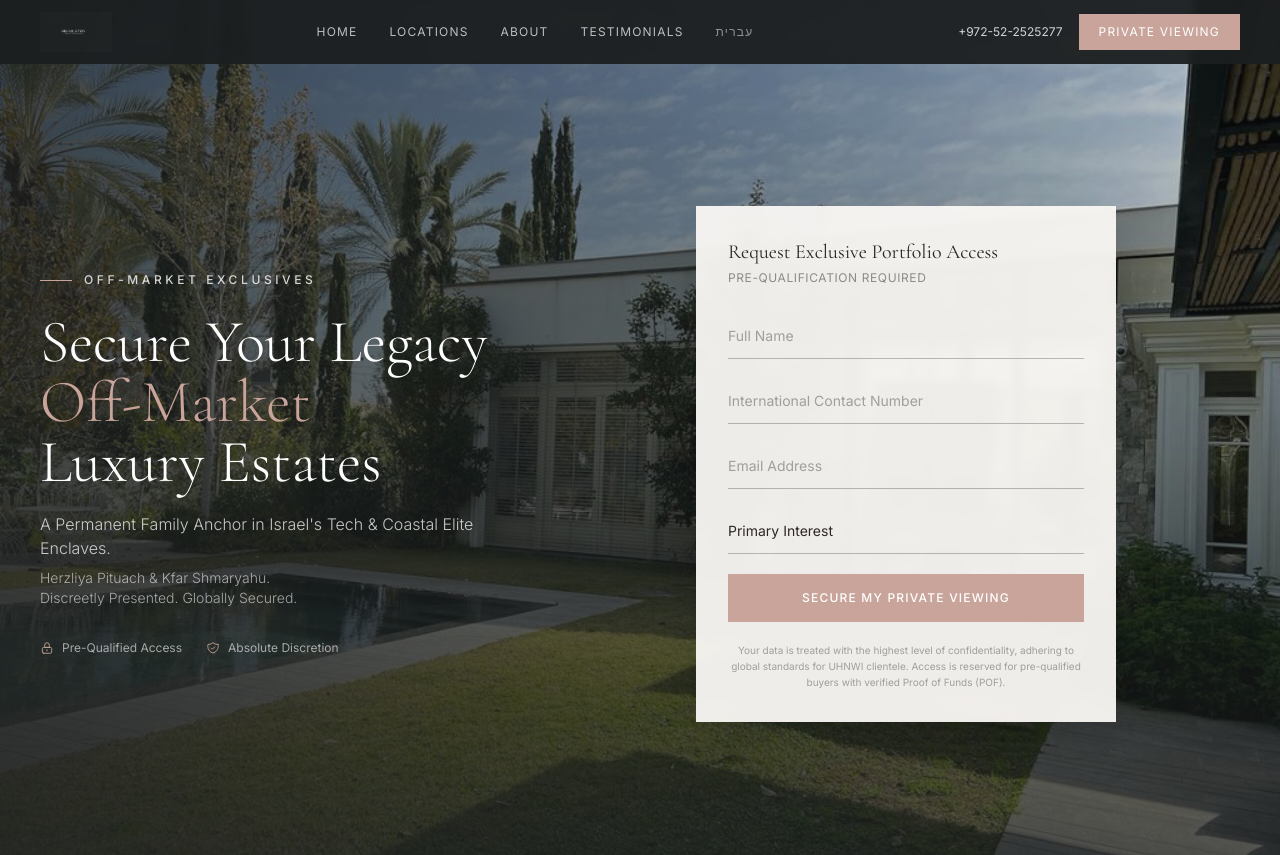
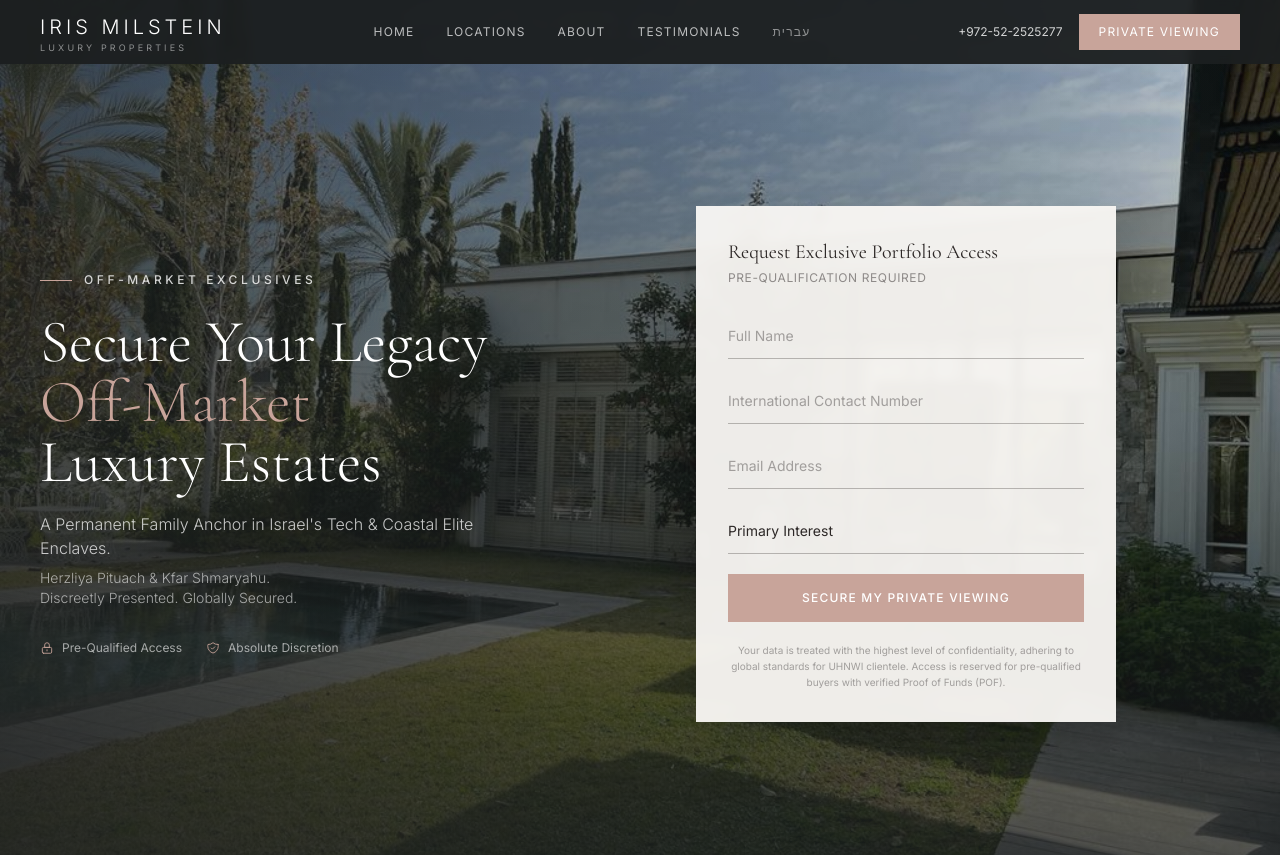
Before and after one commit to shaigatzek/iris-milstein, a Next.js app: page / in a window 1280 px wide. Shown: the top 855 px of the page. Built offline with nearby package versions, Linux system fonts and the light colour scheme.

Commit message:
Replace logo image with text in navbar and footer
Co-Authored-By: Claude Sonnet 4.6 <noreply@anthropic.com>

```diff
--- a/app/he/page.tsx
+++ b/app/he/page.tsx
@@ -126,8 +126,9 @@ function NavBarHe() {
         </div>
 
         {/* Logo — flex-shrink-0 keeps it in normal flow, right side in RTL */}
-        <a href="/he" className="flex-shrink-0">
-          <Image src="/images/logo-white.png" alt="Iris Milstein" width={160} height={48} className="h-10 w-auto"  />
+        <a href="/he" className="flex-shrink-0 flex flex-col leading-none">
+          <span className="text-white text-lg md:text-xl tracking-[0.2em] uppercase font-light" style={{ fontFamily: "'Inter', sans-serif" }}>IRIS MILSTEIN</span>
+          <span className="text-white/50 text-[9px] tracking-[0.35em] uppercase mt-0.5" style={{ fontFamily: "'Inter', sans-serif" }}>LUXURY PROPERTIES</span>
         </a>
 
         {/* Right: phone + CTA */}
@@ -441,7 +442,10 @@ export default function HebrewPage() {
       {/* ── FOOTER ────────────────────────────────────────── */}
       <footer className="bg-dark border-t border-white/5 py-10 px-5 md:px-10">
         <div className="max-w-7xl mx-auto flex flex-col md:flex-row items-center justify-between gap-6">
-          <Image src="/images/logo-white.png" alt="Iris Milstein" width={140} height={42} className="h-9 w-auto opacity-80"  />
+          <div className="flex flex-col leading-none">
+            <span className="text-white text-base tracking-[0.2em] uppercase font-light opacity-80" style={{ fontFamily: "'Inter', sans-serif" }}>IRIS MILSTEIN</span>
+            <span className="text-white/40 text-[8px] tracking-[0.35em] uppercase mt-0.5" style={{ fontFamily: "'Inter', sans-serif" }}>LUXURY PROPERTIES</span>
+          </div>
           <div className="flex flex-wrap justify-center gap-6 text-white/40 text-xs font-hebrew-sans">
             <a href="tel:+97252252577" className="hover:text-white transition-colors">052-2525277</a>
             <a href="mailto:iris@square34.com" className="hover:text-white transition-colors">iris@square34.com</a>
--- a/app/page.tsx
+++ b/app/page.tsx
@@ -126,8 +126,9 @@ function NavBar() {
     <nav className="fixed top-0 left-0 right-0 z-50 bg-dark/95 backdrop-blur-sm">
       <div className="max-w-7xl mx-auto px-5 md:px-10 h-16 flex items-center justify-between">
         {/* Logo */}
-        <a href="/" className="flex-shrink-0">
-          <Image src="/images/logo-white.png" alt="Iris Milstein" width={160} height={48} className="h-10 w-auto"  />
+        <a href="/" className="flex-shrink-0 flex flex-col leading-none">
+          <span className="text-white text-lg md:text-xl tracking-[0.2em] uppercase font-light" style={{ fontFamily: "'Inter', sans-serif" }}>IRIS MILSTEIN</span>
+          <span className="text-white/50 text-[9px] tracking-[0.35em] uppercase mt-0.5" style={{ fontFamily: "'Inter', sans-serif" }}>LUXURY PROPERTIES</span>
         </a>
 
         {/* Desktop Nav */}
@@ -491,7 +492,10 @@ export default function EnglishPage() {
       {/* ── FOOTER ────────────────────────────────────────── */}
       <footer className="bg-dark border-t border-white/5 py-10 px-5 md:px-10">
         <div className="max-w-7xl mx-auto flex flex-col md:flex-row items-center justify-between gap-6">
-          <Image src="/images/logo-white.png" alt="Iris Milstein" width={140} height={42} className="h-9 w-auto opacity-80"  />
+          <div className="flex flex-col leading-none">
+            <span className="text-white text-base tracking-[0.2em] uppercase font-light opacity-80" style={{ fontFamily: "'Inter', sans-serif" }}>IRIS MILSTEIN</span>
+            <span className="text-white/40 text-[8px] tracking-[0.35em] uppercase mt-0.5" style={{ fontFamily: "'Inter', sans-serif" }}>LUXURY PROPERTIES</span>
+          </div>
           <div className="flex flex-wrap justify-center gap-6 text-white/40 text-xs">
             <a href="tel:+97252252577" className="hover:text-white transition-colors">+972-52-2525277</a>
             <a href="mailto:iris@square34.com" className="hover:text-white transition-colors">iris@square34.com</a>
```
